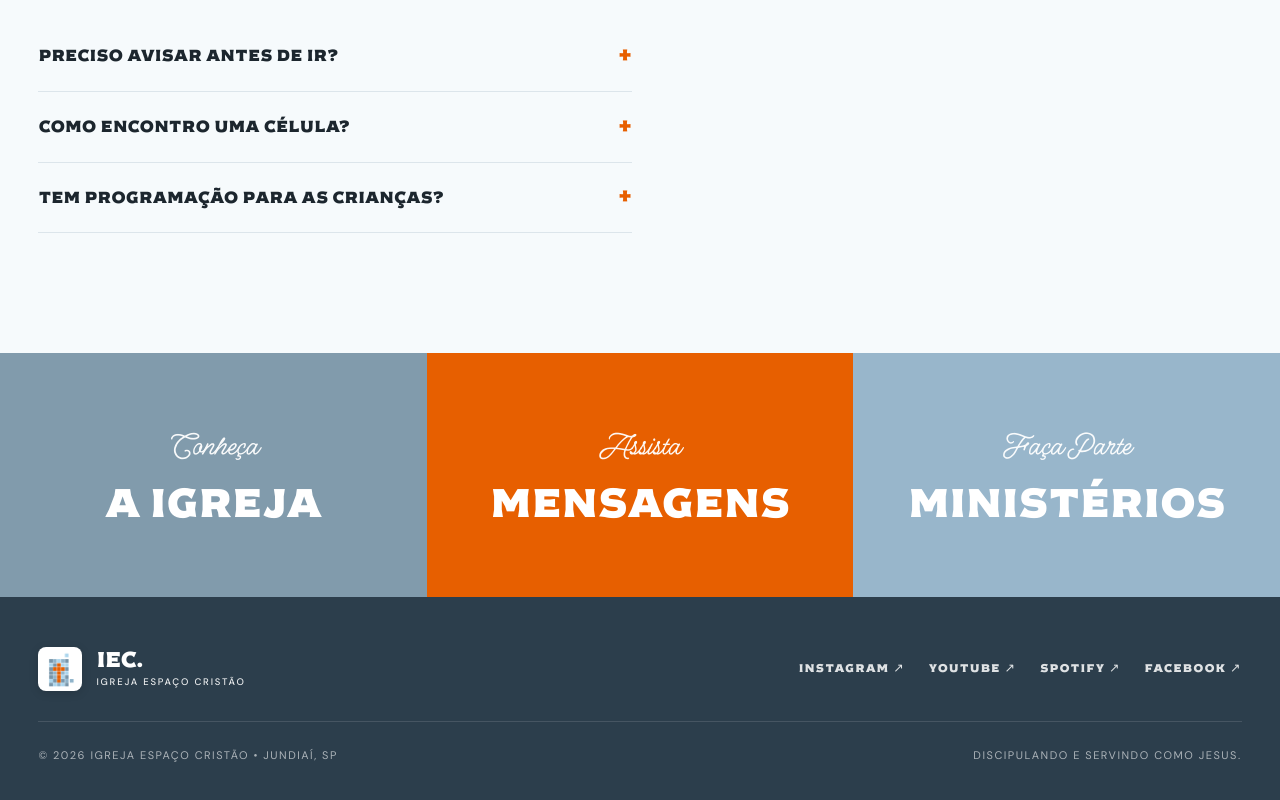
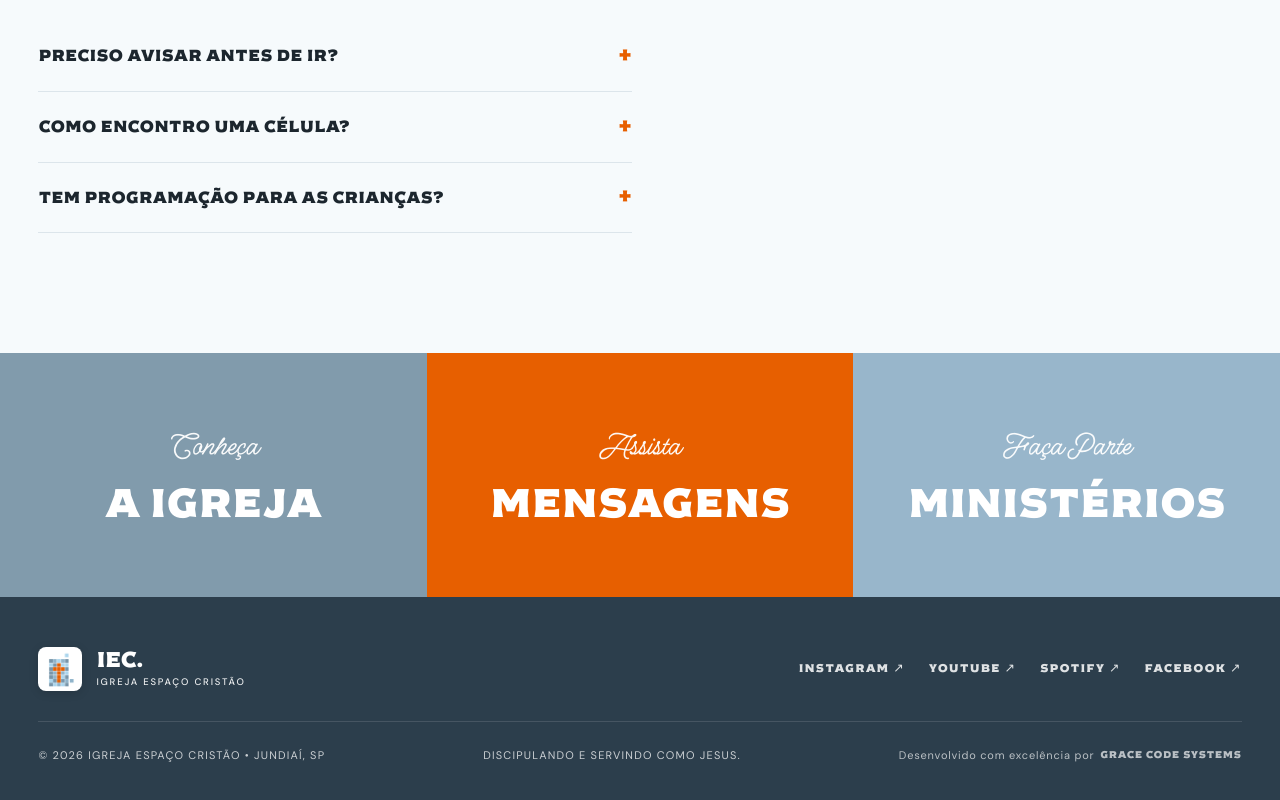
Before and after one commit to negojapis/Espaco-Crist-o-Jundia-, a plain HTML site: page index.html in a window 1280 px wide. Shown: the part 6916-7716 px from the top of the page. Drawn offline with Linux system fonts and the light colour scheme; a web font is replaced by a local one.

Commit message:
feat(footer): adicionar assinatura institucional 'Desenvolvido com excelência por Grace Code Systems'

```diff
--- a/index.html
+++ b/index.html
@@ -530,7 +530,10 @@
 
       <div class="footer-copyright">
         <span>© <span id="year"></span> IGREJA ESPAÇO CRISTÃO • JUNDIAÍ, SP</span>
-        <span>DISCIPULANDO E SERVINDO COMO JESUS.</span>
+        <span class="footer-tagline">DISCIPULANDO E SERVINDO COMO JESUS.</span>
+        <span class="footer-credits">
+          Desenvolvido com excelência por <strong class="credit-brand">Grace Code Systems</strong>
+        </span>
       </div>
     </div>
   </footer>
--- a/styles.css
+++ b/styles.css
@@ -1575,11 +1575,36 @@
   display: flex;
   justify-content: space-between;
   align-items: center;
+  flex-wrap: wrap;
+  gap: 16px;
   margin-top: 24px;
   font-size: 11px;
-  letter-spacing: 1.5px;
-  text-transform: uppercase;
-  opacity: 0.6;
+  letter-spacing: 1.2px;
+  text-transform: uppercase;
+  opacity: 0.75;
+}
+
+.footer-credits {
+  display: inline-flex;
+  align-items: center;
+  gap: 6px;
+  font-size: 11px;
+  letter-spacing: 0.8px;
+  text-transform: none;
+  opacity: 0.9;
+}
+
+.footer-credits .credit-brand {
+  font-family: var(--font-heading);
+  color: var(--white);
+  font-weight: 800;
+  letter-spacing: 0.5px;
+  text-transform: none;
+  transition: color 0.2s ease;
+}
+
+.footer-credits:hover .credit-brand {
+  color: var(--iec-orange);
 }
 
 /* Botão Flutuante de WhatsApp */
```
